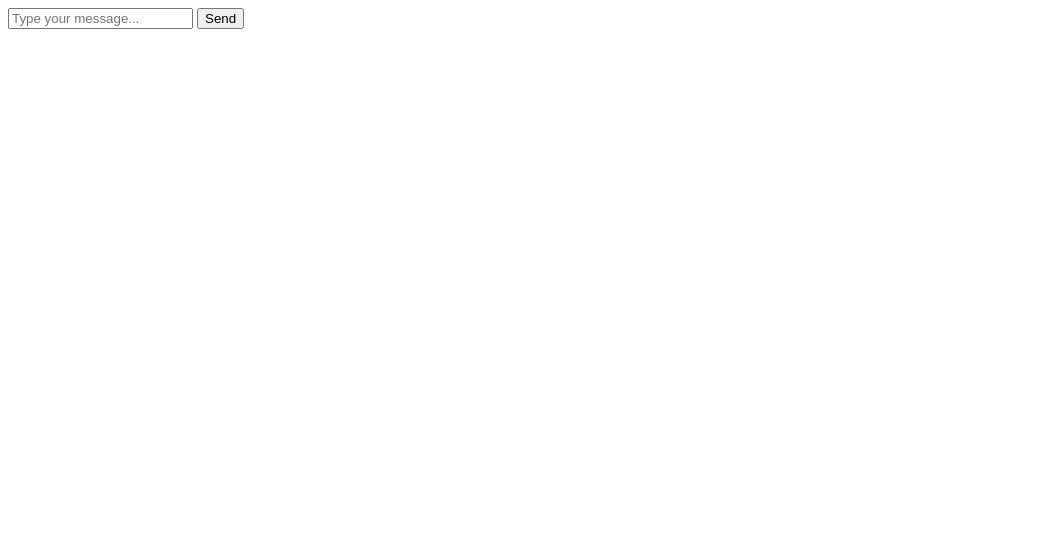
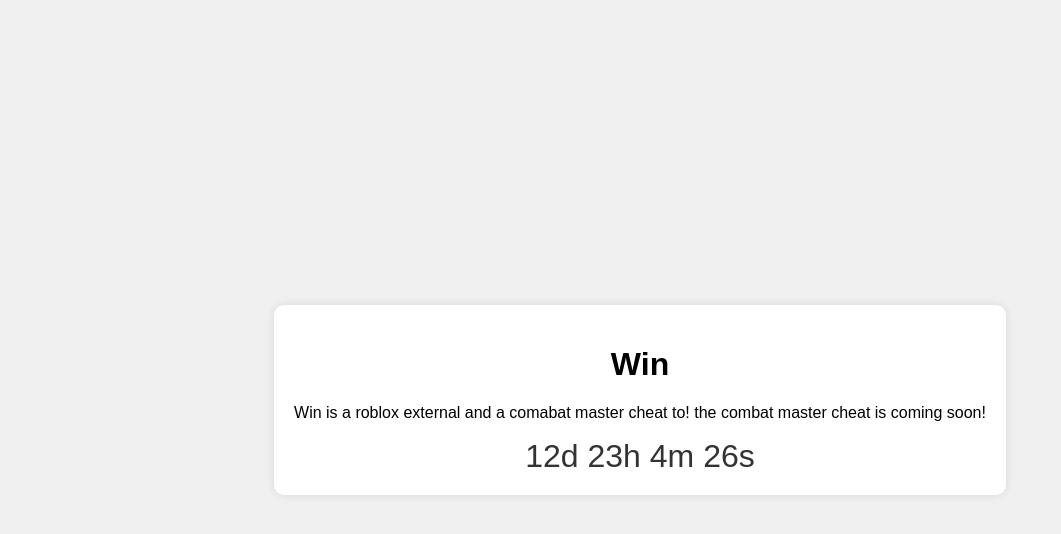
Before and after one commit to DaManMc112/biddof-is-better-.app, a plain HTML site: page index.html in a window 1280 px wide. Shown: the whole page, without its empty margins (0-1061 px from the left). Drawn offline with Linux system fonts and the light colour scheme.

Commit message:
Update index.html

```diff
--- a/index.html
+++ b/index.html
@@ -3,15 +3,66 @@
 <head>
     <meta charset="UTF-8">
     <meta name="viewport" content="width=device-width, initial-scale=1.0">
-    <title>AI Chatbot</title>
+    <title>Countdown Timer</title>
     <link rel="stylesheet" href="styles.css">
 </head>
+    <style>
+        body {
+    font-family: Arial, sans-serif;
+    display: flex;
+    justify-content: center;
+    align-items: center;
+    height: 100vh;
+    margin: 0;
+    background-color: #f0f0f0;
+}
+
+.countdown-container {
+    text-align: center;
+    background-color: #fff;
+    padding: 20px;
+    border-radius: 10px;
+    box-shadow: 0 0 10px rgba(0, 0, 0, 0.1);
+}
+
+#countdown {
+    font-size: 2em;
+    color: #333;
+}
+
+        </style>
 <body>
-    <div class="chat-container">
-        <div class="chat-box" id="chat-box"></div>
-        <input type="text" id="user-input" placeholder="Type your message...">
-        <button id="send-btn">Send</button>
+    <div class="countdown-container">
+        <h1>Win</h1>
+        <p>Win is a roblox external and a comabat master cheat to! the combat master cheat is coming soon!</p>
+        <div id="countdown"></div>
     </div>
     <script src="script.js"></script>
 </body>
+ <script>
+     // Set the date and time to count down to
+const countdownDate = new Date("Jul 1, 2024 00:00:00").getTime();
+
+// Update the countdown every second
+const countdownInterval = setInterval(() => {
+    const now = new Date().getTime();
+    const distance = countdownDate - now;
+
+    // Time calculations for days, hours, minutes and seconds
+    const days = Math.floor(distance / (1000 * 60 * 60 * 24));
+    const hours = Math.floor((distance % (1000 * 60 * 60 * 24)) / (1000 * 60 * 60));
+    const minutes = Math.floor((distance % (1000 * 60 * 60)) / (1000 * 60));
+    const seconds = Math.floor((distance % (1000 * 60)) / 1000);
+
+    // Display the result in the element with id="countdown"
+    document.getElementById("countdown").innerHTML = `${days}d ${hours}h ${minutes}m ${seconds}s`;
+
+    // If the countdown is over, display a message
+    if (distance < 0) {
+        clearInterval(countdownInterval);
+        document.getElementById("countdown").innerHTML = "EXPIRED";
+    }
+}, 1000);
+
+ </script>
 </html>
```
